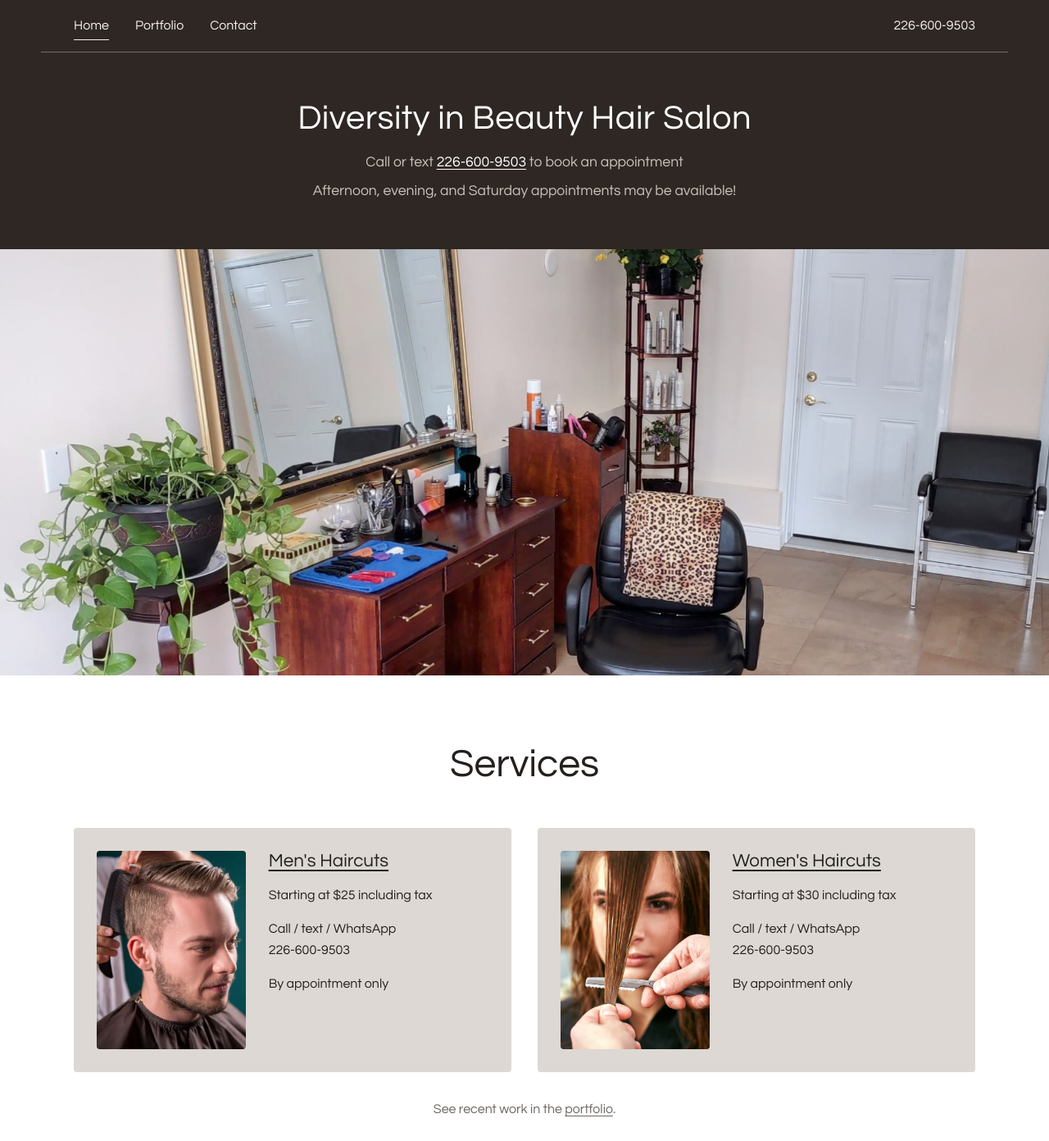
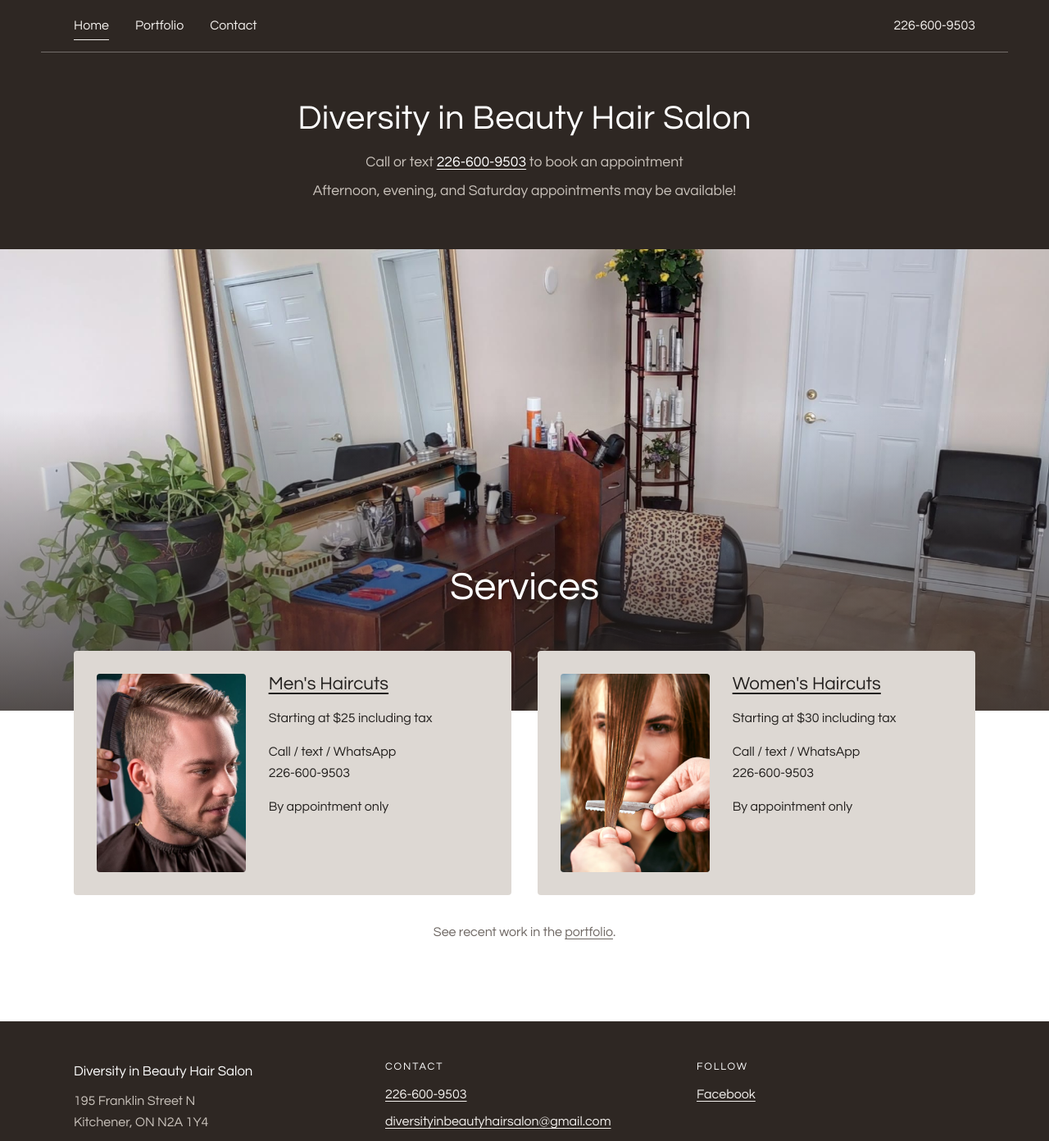
Before and after one commit to sorensabet/diversity-in-beauty-hair-salon-website, a plain HTML site: page index.html in a window 1280 px wide. Shown: the top 1392 px of the page at 82% size. Drawn offline with Linux system fonts and the light colour scheme.

Commit message:
Give the home page photo more height and lift the service panels onto it
On a wide monitor the salon photo was a thin strip. The height cap was 520px,
so at a ~3400px viewport `cover` scaled the 2000x1377 source up 1.7x and then
showed barely a fifth of it — all desk, no room. The cap is now 780px, which
puts roughly a third of the photo in frame at that width and about two thirds
on a 1440px laptop.

The service panels now overlap the bottom of the photo instead of starting
below it, so the page opens as one composition rather than three stacked bands.

The section is pulled up far enough that the "Services" heading lands on the
photo too, so the photo gets a scrim across its lower two thirds and the
heading goes white with a soft shadow — between them the heading stays legible
wherever it falls, including over the bright mirror.

All of this is behind a min-width: 900px query. Below that the panels stack and
there is no room to overlap anything, so the layout is unchanged and the
heading stays dark on the page background.

Co-Authored-By: Claude Opus 5 (1M context) <noreply@anthropic.com>

```diff
--- a/css/styles.css
+++ b/css/styles.css
@@ -107,9 +107,12 @@ p  { margin: 0 0 1rem; }
 .hero-band p:last-child { margin-bottom: 0; }
 .hero-band a { color: #fff; text-decoration: underline; text-underline-offset: 3px; }
 
-/* Wide salon photo directly under the hero band */
-.hero-photo { width: 100%; }
-.hero-photo img { width: 100%; height: clamp(240px, 42vw, 520px); object-fit: cover; }
+/* Wide salon photo directly under the hero band.
+   The cap matters on wide monitors: the photo is 2000x1377, so at a 3400px
+   viewport `cover` scales it up 1.7x and a 520px band showed barely a fifth of
+   it. A taller cap keeps more of the room in frame. */
+.hero-photo { width: 100%; position: relative; }
+.hero-photo img { display: block; width: 100%; height: clamp(260px, 44vw, 780px); object-fit: cover; }
 /* Placeholder used until a real photo is added */
 .hero-photo .placeholder {
   width: 100%; height: clamp(240px, 42vw, 520px);
@@ -155,6 +158,34 @@ p  { margin: 0 0 1rem; }
 .service p { margin: 0 0 .9rem; }
 .service p:last-child { margin-bottom: 0; }
 .service .price { font-weight: 400; }
+
+/* Desktop only: the service panels lift up over the bottom of the salon photo,
+   so the page opens as one composition instead of three stacked bands.
+
+   The section is pulled up far enough that the "Services" heading also lands on
+   the photo, which is why the photo gets a scrim across its lower half — it
+   guarantees the white heading has contrast no matter what is in the shot.
+   Below 900px there is no overlap and the heading goes back to normal. */
+@media (min-width: 900px) {
+  .hero-photo::after {
+    content: "";
+    position: absolute;
+    inset: auto 0 0 0;
+    height: 65%;
+    background: linear-gradient(to bottom, rgba(46, 39, 35, 0), rgba(46, 39, 35, .8));
+    pointer-events: none;
+  }
+
+  .services-overlap {
+    position: relative;   /* lifts the panels above the photo */
+    z-index: 2;
+    margin-top: clamp(-260px, -14vw, -140px);
+    padding-top: 0;
+  }
+  /* The scrim does most of the work; the shadow covers the case where the
+     heading lands on a bright patch of the photo, like the mirror. */
+  .services-overlap .section-title { color: #fff; text-shadow: 0 2px 14px rgba(20, 16, 14, .65); }
+}
 
 /* ---------- Gallery (portfolio) ----------
    The photos are a real mix of shapes — tall portraits next to wide
--- a/index.html
+++ b/index.html
@@ -77,7 +77,7 @@
     </div>
 
     <!-- Services -->
-    <section class="section">
+    <section class="section services-overlap">
       <div class="container">
         <h2 class="section-title">Services</h2>
 
```
